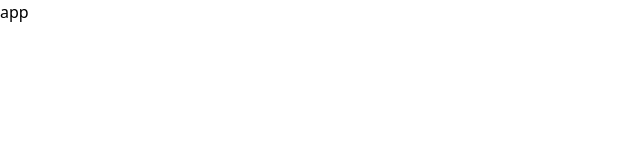
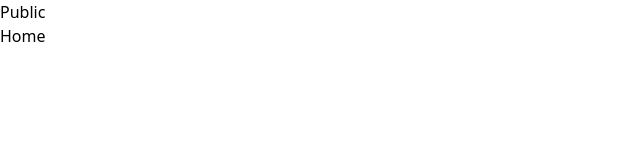
Before and after one commit to luongtheluc/Music_Listenner, a React (Create React App) app: page / in a window 1280 px wide. Shown: the top 160 px of the page, without its empty margins (0-640 px from the left). Built offline with nearby package versions, Linux system fonts and the light colour scheme.

Commit message:
setup/react router dom - nested router

```diff
--- a/src/App.js
+++ b/src/App.js
@@ -1,17 +1,24 @@
 
 import { useSelector } from "react-redux";
+import { Route, Routes } from "react-router-dom";
 import { ToastContainer } from 'react-toastify';
 import 'react-toastify/dist/ReactToastify.css';
+import { Home, Login, Public } from "./container/public";
+import path from "./ultis/path";
 
 
 function App() {
 	const { test } = useSelector(state => state.app);
 	console.log(test);
 	return (
-
 		<div>
 			<div>
-				app
+				<Routes>
+					<Route path={path.PUBLIC} element={<Public />} >
+						<Route path={path.HOME} element={<Home />} />
+						<Route path={path.LOGIN} element={<Login />} />
+					</Route>
+				</Routes>
 			</div>
 			<div>
 				<ToastContainer
--- /dev/null
+++ b/src/container/public/Home.js
@@ -0,0 +1,10 @@
+import React from 'react'
+
+
+const Home = () => {
+    return (
+        <div>Home</div>
+    )
+}
+
+export default Home
--- /dev/null
+++ b/src/container/public/Login.js
@@ -0,0 +1,9 @@
+import React from 'react'
+
+export const Login = () => {
+    return (
+        <div>Login</div>
+    )
+}
+
+export default Login;
--- /dev/null
+++ b/src/container/public/Public.js
@@ -0,0 +1,10 @@
+import React from 'react'
+import { Outlet } from 'react-router-dom'
+const Public = () => {
+    return (
+        <div>Public<Outlet /></div>
+
+    )
+}
+
+export default Public
--- /dev/null
+++ b/src/container/public/index.js
@@ -0,0 +1,3 @@
+export { default as Home } from './Home';
+export { default as Login } from './Login';
+export { default as Public } from './Public';
--- a/src/index.js
+++ b/src/index.js
@@ -4,14 +4,15 @@
 import App from './App';
 import { Provider } from 'react-redux';
 import reduxConfig from './redux';
+import { BrowserRouter } from 'react-router-dom';
 
 
 const store = reduxConfig();
 const root = ReactDOM.createRoot(document.getElementById('root'));
 root.render(
-
 	<Provider store={store}>
-		<App />
+		<BrowserRouter>
+			<App />
+		</BrowserRouter>
 	</Provider>
-
 );
--- /dev/null
+++ b/src/ultis/path.js
@@ -0,0 +1,7 @@
+const path = {
+    PUBLIC: '/*',
+    HOME: '',
+    LOGIN: 'login'
+}
+
+export default path;
```
